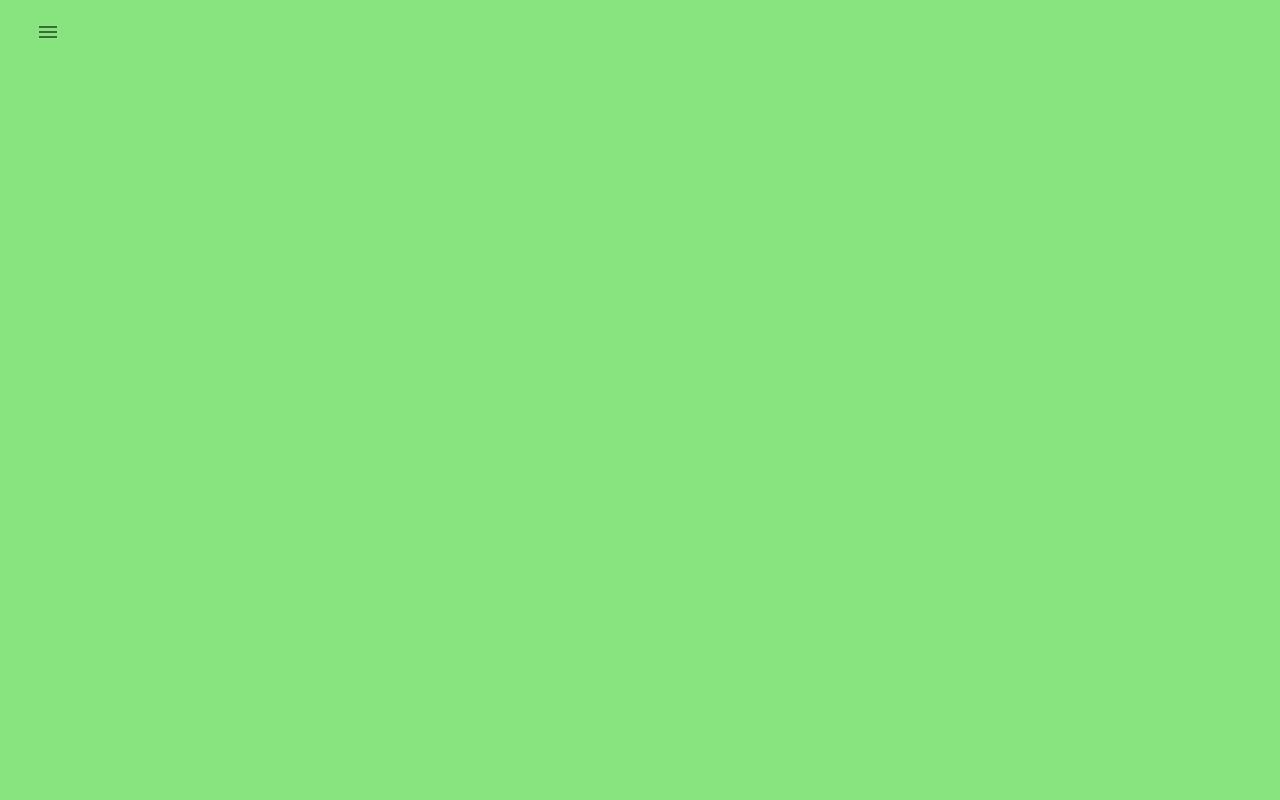
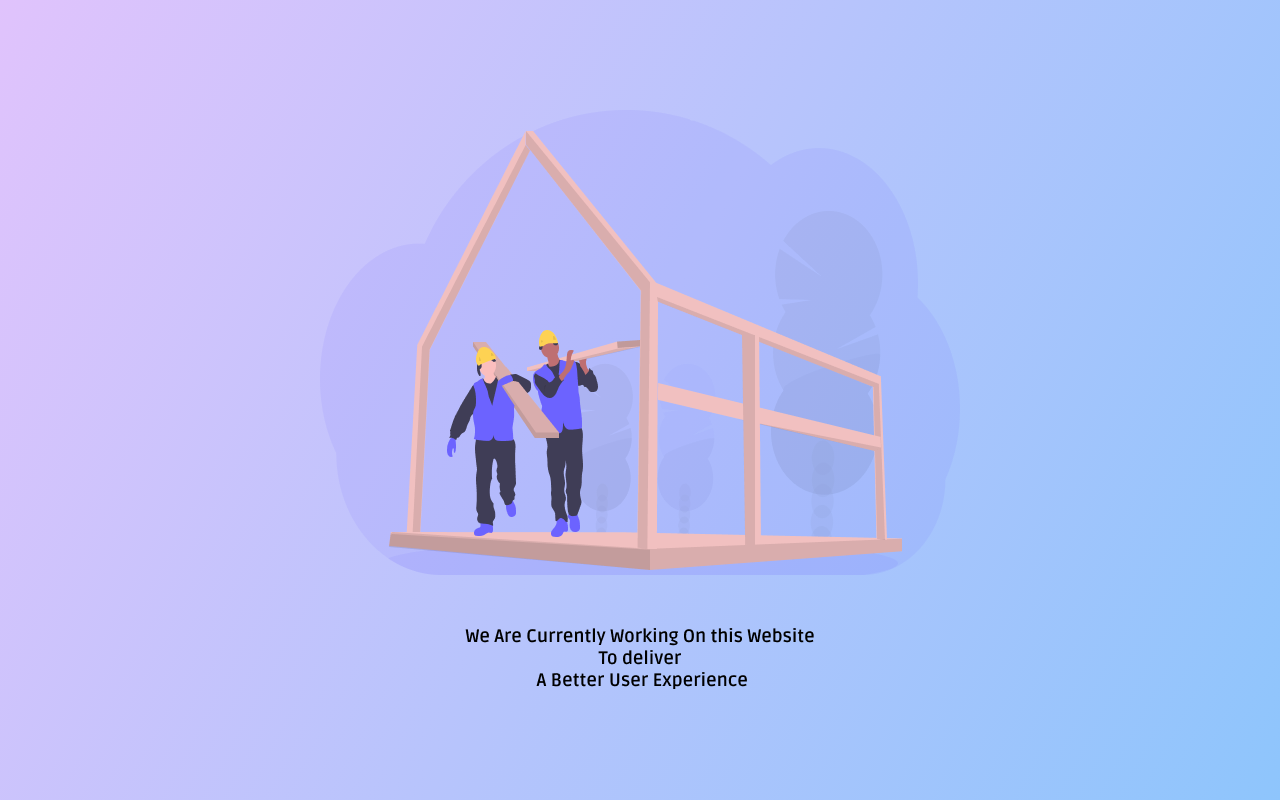
Before and after one commit to Joe-lin-ezra/Hong-Shao-Resume, a React (Create React App) app: page / in a window 1280 px wide. Built offline with nearby package versions, Linux system fonts and the light colour scheme.

Commit message:
feat: :sparkles: add routers & routes of pages

```diff
--- a/public/index.html
+++ b/public/index.html
@@ -28,6 +28,7 @@
   </head>
   <body>
     <div id="root"></div>
+
     <!--
       This HTML file is a template.
       If you open it directly in the browser, you will see an empty page.
--- a/src/App.scss
+++ b/src/App.scss
@@ -1,5 +1,19 @@
-.container {
-  width: 100vw;
-  height: 100vh;
-  background-color: rgb(135, 228, 126);
+/* custom scrollbar */
+::-webkit-scrollbar {
+    width: 20px;
 }
+
+::-webkit-scrollbar-track {
+    background-image: linear-gradient(180deg, #a3c4fc 0%, #8ec5fc 108%);
+}
+
+::-webkit-scrollbar-thumb {
+    background-color: #dbdcfd;
+    border-radius: 20px;
+    border: 6px solid transparent;
+    background-clip: content-box;
+}
+
+::-webkit-scrollbar-thumb:hover {
+    background-color: #dbdcfd;
+}
--- a/src/App.tsx
+++ b/src/App.tsx
@@ -1,11 +1,45 @@
 import React from 'react';
 import './App.scss';
+import { StyledEngineProvider } from '@mui/material/styles';
+import { BrowserRouter, Route, Routes } from "react-router-dom";
+import {
+  BiographyPage, CVPage, HomePage, LandingPage, UnderConstructPage,
+  LanguagePage, NotFoundPage, ProjectExperiencePage, SchoolPage, SkillPage, WorkPage
+} from "./pages/index";
 import { LayoutBar } from './components/LayoutBar';
+
 
 function App() {
   return (
-    <div className="container">
-      <LayoutBar />
+    <div>
+      <StyledEngineProvider injectFirst>
+        <div className={"font-format"}>
+          <BrowserRouter>
+            <Routes>
+              {/* <Route path="/" element={<LandingPage />} /> */}
+              <Route path="/" element={<UnderConstructPage />} />
+              <Route element={<LayoutBar />}>
+                {/* <Route path="/biography" element={<BiographyPage />} /> */}
+                {/* <Route path="/cv" element={<CVPage />} /> */}
+                <Route path="/home" element={<HomePage />} />
+                {/* <Route path="/language" element={<LanguagePage />} /> */}
+                {/* <Route path="/projectExperience" element={<ProjectExperiencePage />} /> */}
+                {/* <Route path="/school" element={<SchoolPage />} /> */}
+                {/* <Route path="/skill" element={<SkillPage />} /> */}
+                {/* <Route path="/work" element={<WorkPage />} /> */}
+                <Route path="/biography" element={<UnderConstructPage />} />
+                <Route path="/cv" element={<UnderConstructPage />} />
+                <Route path="/language" element={<UnderConstructPage />} />
+                <Route path="/projectExperience" element={<UnderConstructPage />} />
+                <Route path="/school" element={<UnderConstructPage />} />
+                <Route path="/skill" element={<UnderConstructPage />} />
+                <Route path="/work" element={<UnderConstructPage />} />
+                <Route path="/*" element={<NotFoundPage />} />
+              </Route>
+            </Routes>
+          </BrowserRouter>
+        </div>
+      </StyledEngineProvider>
     </div>
   );
 }
```
Also changed, not shown: package.json (+11 -2 lines), src/App.css (added, +38 -0 lines), 1 other file (tests, documents, lock files or other folders).
